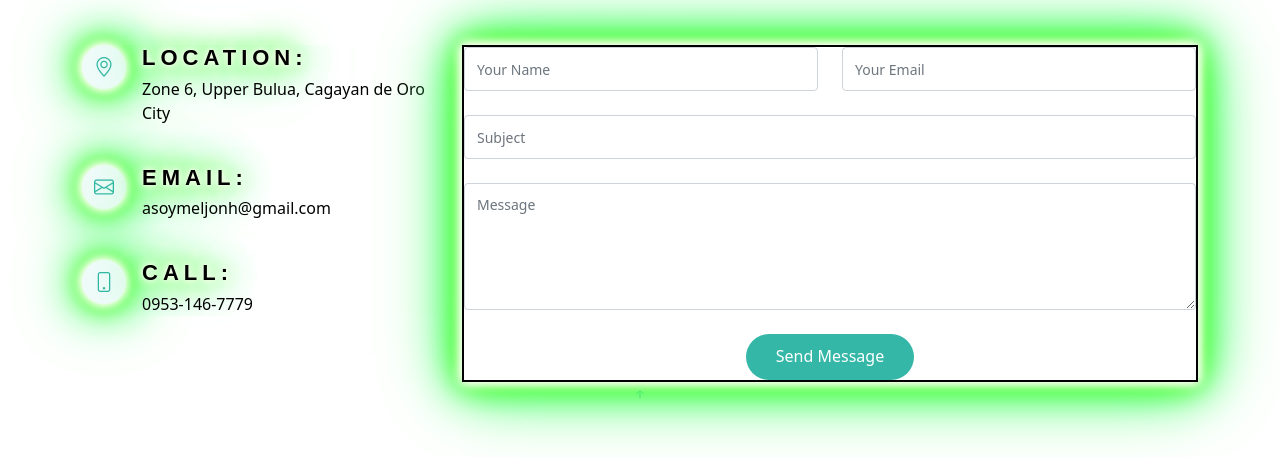
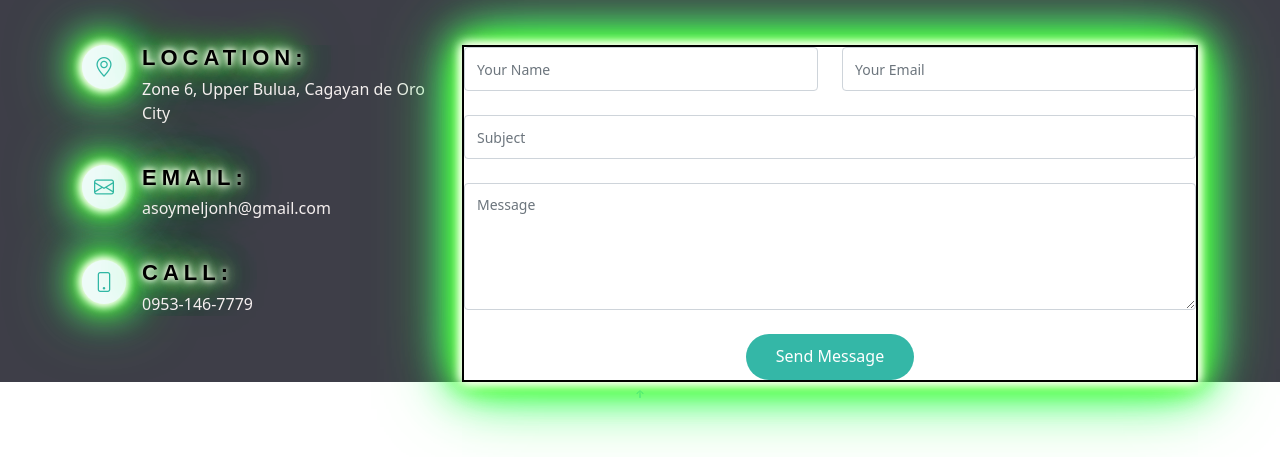
Before and after one commit to meljonh2022/meljonh2022.github.io, a plain HTML site: page contact.html in a window 1280 px wide. Shown: the part 343-800 px from the top of the page. Drawn offline with Linux system fonts and the light colour scheme.

Commit message:
Update style.css

```diff
--- a/assets/css/style.css
+++ b/assets/css/style.css
@@ -396,7 +396,10 @@ section#services {
 /*Contact*/
 .contact .info {
   width: 100%;
-  background: #fff;
+  background: #3e3e48;;
+}
+section#contact {
+    background-color: #3e3e48;
 }
 
 .contact .info i {
@@ -425,10 +428,10 @@ section#services {
 }
 
 .contact .info p {
-  padding: 0 0 0 60px;
-  margin-bottom: 0;
-  font-size: 16px;
-  color: #000000;
+    padding: 0 0 0 60px;
+    margin-bottom: 0;
+    font-size: 16px;
+    color: #f5efef;
 }
 
 .contact .info .email,
```
